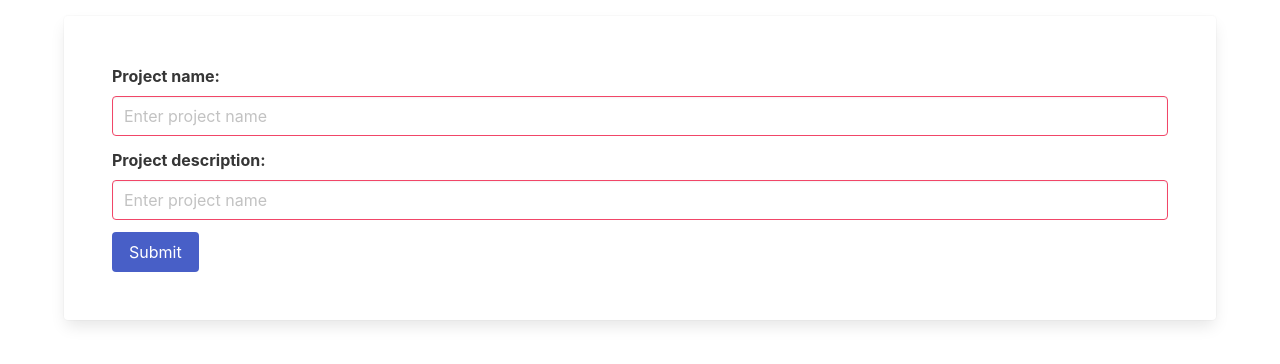
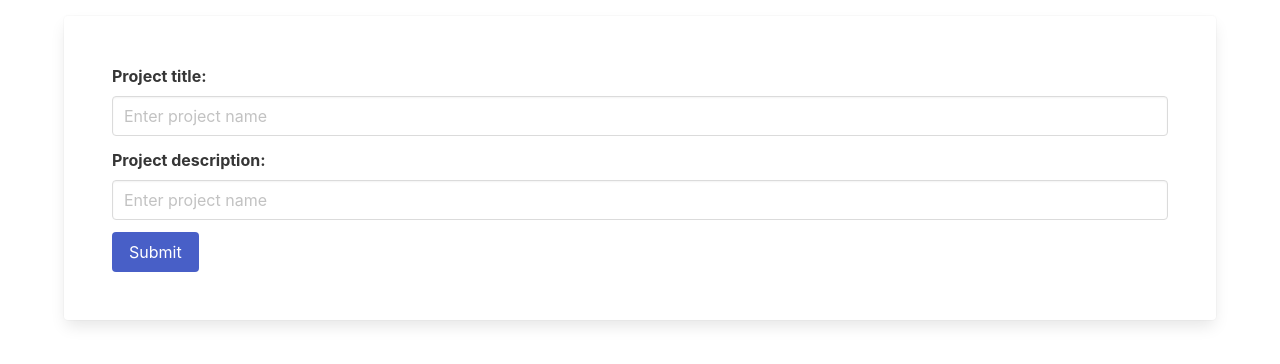
Before and after one commit to khakimjanovich/laracasts-vue2, a Vue app: page / in a window 1280 px wide. Shown: the top 364 px of the page. Built offline with nearby package versions, Linux system fonts and the light colour scheme.

Commit message:
E-21: Object-Oriented Forms: Part 3

```diff
--- a/src/App.vue
+++ b/src/App.vue
@@ -3,36 +3,34 @@
     <div class="card mt-4 p-6">
       <form action="#" @submit.prevent="onSubmit" @keydown="form.errors.clear($event.target.name)">
         <div class="field">
-          <label class="label">Project name:</label>
+          <label class="label">Project title:</label>
           <div class="control">
-            <input class="input is-danger"
+            <input class="input {'is-danger':form.errors.has('title')}"
                    type="text"
-                   name="name"
-                   v-model="form.name"
+                   name="title"
+                   v-model="form.title"
                    placeholder="Enter project name"
-                   required
             >
           </div>
           <p class="help is-danger"
-             v-text="form.errors.get('name')"
-             v-if="form.errors.has('name')"
+             v-text="form.errors.get('title')"
+             v-if="form.errors.has('title')"
           >
           </p>
         </div>
         <div class="field">
           <label class="label">Project description:</label>
           <div class="control">
-            <input class="input is-danger"
+            <input class="input {'is-danger':form.errors.has('body')}"
                    type="text"
-                   name="description"
-                   v-model="form.description"
+                   name="body"
+                   v-model="form.body"
                    placeholder="Enter project name"
-                   required
             >
           </div>
           <p class="help is-danger"
-             v-text="form.errors.get('description')"
-             v-if="form.errors.has('description')"
+             v-text="form.errors.get('body')"
+             v-if="form.errors.has('body')"
           >
           </p>
         </div>
@@ -59,32 +57,44 @@ class Form {
   }
 
   reset() {
-    for (let field in this.originalData()) {
+    for (let field in this.originalData) {
       this[field] = '';
     }
+    this.errors.clear()
   }
 
   data() {
-    let data = Object.assign({}, this)
-    delete data.originalData;
-    delete data.errors;
+    let data = {}
+
+    for (let property in this.originalData) {
+      data[property] = this[property]
+    }
+
     return data;
   }
 
-  onSuccess(response) {
-    alert(response.data.message)
-    this.errors.clear()
+  onSuccess(data) {
+    alert('Created')
     this.reset()
   }
 
-  onFail(error) {
-    this.errors.record(error.response.data)
+  onFail(errors) {
+    this.errors.record(errors)
   }
 
   submit(method, uri) {
-    axios[method](uri, this.data())
-      .then(this.onSuccess.bind(this))
-      .catch(this.onFail.bind(this))
+    return new Promise((resolve, reject) => {
+      axios[method](uri, this.data())
+        .then(response => {
+          this.onSuccess(response.data);
+          resolve(response.data);
+        })
+        .catch(error => {
+          this.onFail(error.response.data);
+          reject(error.response.data);
+        })
+
+    })
   }
 }
 
@@ -112,8 +122,11 @@ class Errors {
   }
 
   clear(field) {
-    if (field) delete this.errors[field]
-    else this.errors = {}
+    if (field) {
+      delete this.errors[field]
+      return;
+    }
+    this.errors = {}
   }
 }
 
@@ -122,15 +135,17 @@ export default {
   data() {
     return {
       form: new Form({
-        name: '',
-        description: '',
+        title: '',
+        body: '',
       }),
     }
   },
 
   methods: {
     onSubmit() {
-      this.form.submit('post', '/projects/store')
+      this.form.submit('post', 'https://jsonplaceholder.typicode.com/posts')
+        .then(data => alert('Creating from the template'))
+        .catch(error => console.log(error))
     },
   }
 }
```
